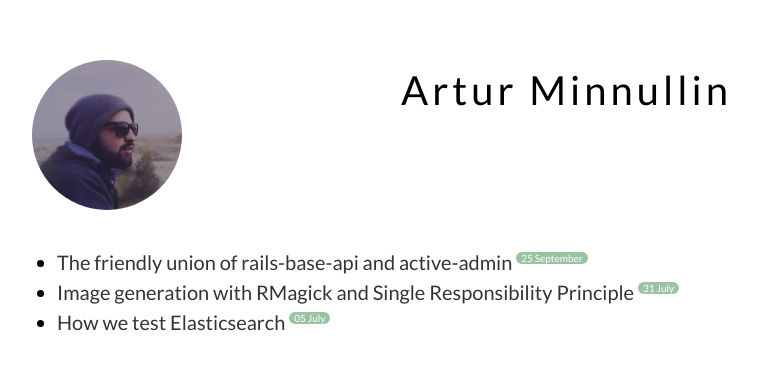
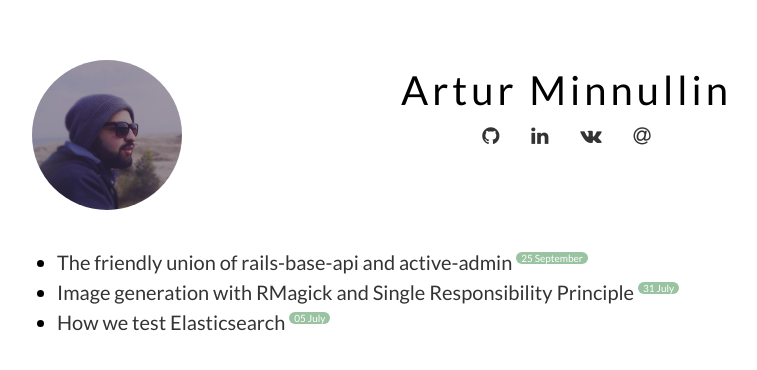
Before and after one commit to ArturMinnullin/arturminnullin.github.io, a Jekyll site: the page built from index.html, in a window 1280 px wide. Shown: the top 370 px of the page, without its empty margins (258-1015 px from the left). Built offline with Jekyll 4.4.1, drawn with Linux system fonts in a browser that asks for light colours; nearby versions of some CDN libraries; Markdown is read by kramdown in place of the engine named in the settings.

Commit message:
Add block with social links

```diff
--- a/_config.yml
+++ b/_config.yml
@@ -3,3 +3,16 @@ description: >
   Artur Minnullin's personal site. Ruby on Rails, Javascript development.
 
 markdown: redcarpet
+
+social:
+  - icon: github
+    url:  https://github.com/ArturMinnullin
+
+  - icon: linkedin
+    url:  https://www.linkedin.com/in/arturminnullin
+
+  - icon: vk
+    url:  http://vk.com/artur_min
+
+  - icon: at
+    url:  mailto:minnullin.artur@gmail.com
--- a/_sass/core/_fonts.scss
+++ b/_sass/core/_fonts.scss
@@ -1 +1,2 @@
 @import url(https://fonts.googleapis.com/css?family=Lato:400,700);
+@import url(https://maxcdn.bootstrapcdn.com/font-awesome/4.4.0/css/font-awesome.min.css);
--- a/_sass/modules/_info.scss
+++ b/_sass/modules/_info.scss
@@ -19,3 +19,23 @@
     text-align: center;
   }
 }
+
+.socials-links {
+  text-align: center;
+
+  a {
+    padding: 0.4em 0.7em;
+  }
+}
+
+.icon-github:hover, .icon-at:hover {
+  color: #000;
+}
+
+.icon-linkedin:hover {
+  color: #1B85BC;
+}
+
+.icon-vk:hover {
+  color: #54769A;
+}
--- a/index.html
+++ b/index.html
@@ -6,6 +6,15 @@ title: Artur Minnullin | It's my name
   <img src="/assets/my_photo.jpg">
   <div class="socials">
     <h1>Artur Minnullin</h1>
+    <div class="socials-links">
+      {% for social in site.social %}
+        {% if social.url %}
+          <a class="icon-{{ social.icon }}" href="{{ social.url }}">
+            <i class="fa fa-{{ social.icon }}"></i>
+          </a>
+        {% endif %}
+      {% endfor %}
+    </div>
   </div>
 </div>
 <ul class="post-list">
```
